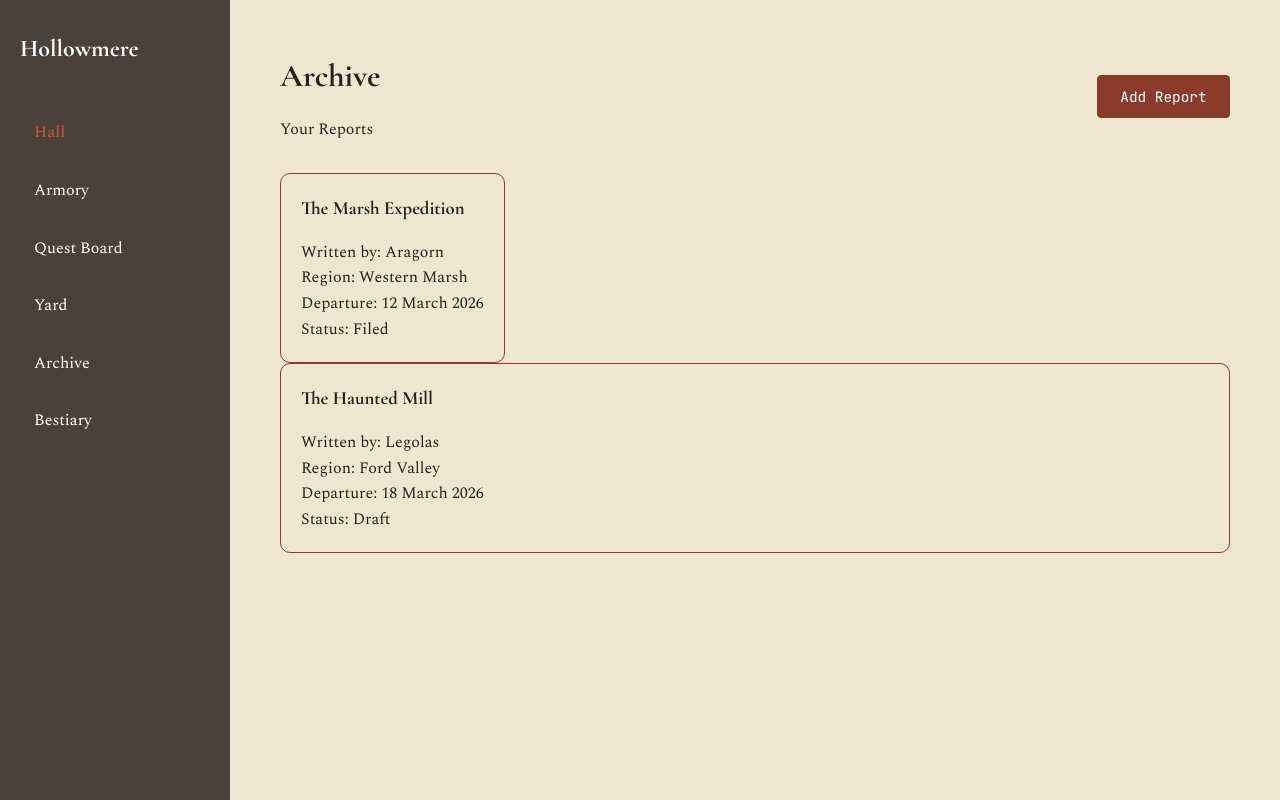
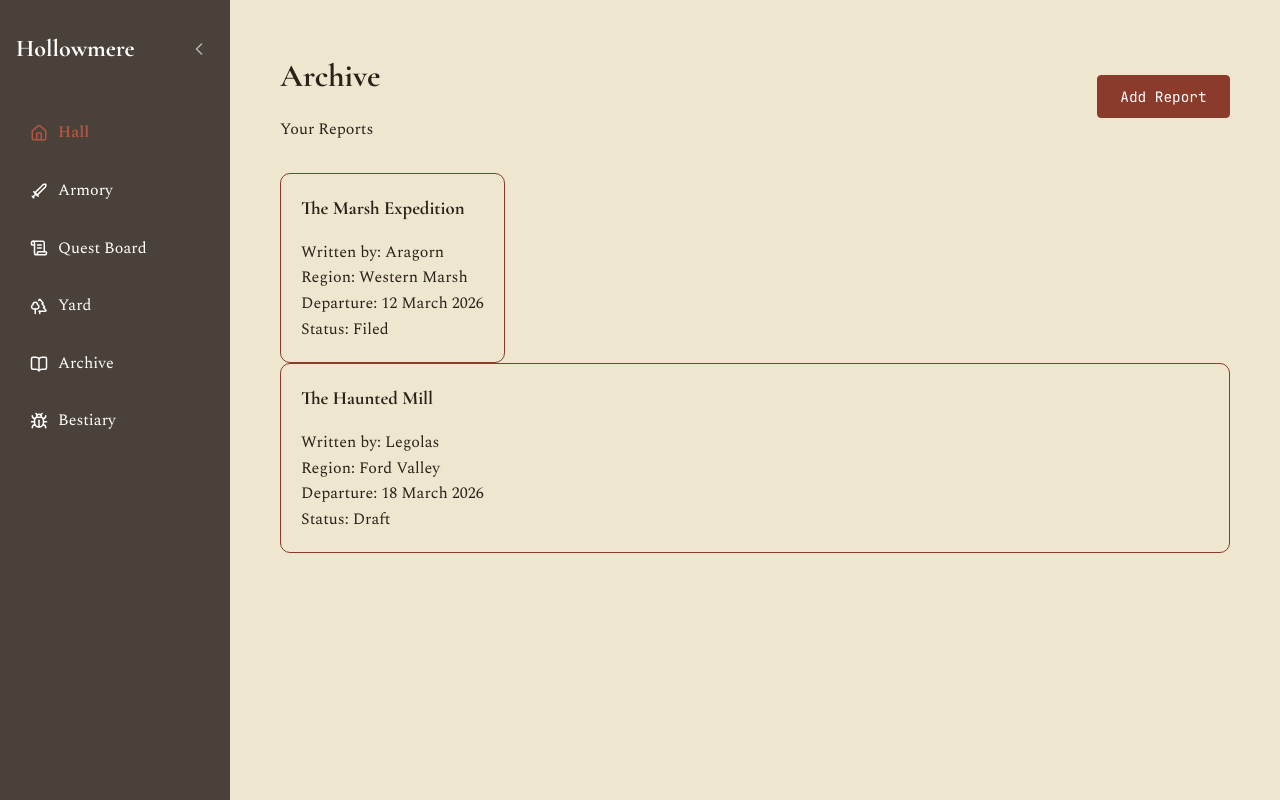
Before and after one commit to Koiya-RUAS/INF2C-Team-4-WebAppDev, a React (Vite) app in the folder React/ClientApp/: page / in a window 1280 px wide. Built offline with nearby package versions, Linux system fonts and the light colour scheme; a web font is replaced by a local one.

Commit message:
navbar inklapbaar

```diff
--- a/React/ClientApp/src/App.tsx
+++ b/React/ClientApp/src/App.tsx
@@ -4,6 +4,17 @@ import "./global.css";
 import QuestPage from "./pages/questPage";
 import Button from "./components/ui/button/button";
 import GearDetailPage from "./pages/detailGear/gearDetailPage";
+import { useState } from "react";
+import { Home, Sword, ScrollText, Trees, BookOpen, Bug, ChevronLeft, ChevronRight } from "lucide-react";
+
+const navItems = [
+  { to: "/", label: "Hall", icon: Home },
+  { to: "/armory", label: "Armory", icon: Sword },
+  { to: "/quest", label: "Quest Board", icon: ScrollText },
+  { to: "/yard", label: "Yard", icon: Trees },
+  { to: "/archive", label: "Archive", icon: BookOpen },
+  { to: "/bestiary", label: "Bestiary", icon: Bug },
+]
 
 function ArchivePage() {
   return (
@@ -39,18 +50,24 @@ function ArchivePage() {
 }
 
 function App() {
+  const [collapsed, setCollapsed] = useState(false);
+
   return (
     <div className="page">
-      <nav className="sidebar">
-        <h2>Hollowmere</h2>
-
+      <nav className={`sidebar${collapsed ? " sidebar--collapsed" : ""}`}>
+        <div className="sidebar-header">
+          {!collapsed && <h2>Hollowmere</h2>}
+          <button className="sidebar-toggle" onClick={() => setCollapsed((c) => !c)} aria-label={collapsed ? "Expand sidebar" : "Collapse sidebar"}>
+            {collapsed ? <ChevronRight size={20} strokeWidth={1.8} /> : <ChevronLeft size={20} strokeWidth={1.8} />}
+          </button>
+        </div>
         <div className="pages-on-menu">
-          <NavLink to="/">Hall</NavLink>
-          <NavLink to="/armory">Armory</NavLink>
-          <NavLink to="/quest">Quest Board</NavLink>
-          <NavLink to="/yard">Yard</NavLink>
-          <NavLink to="/archive">Archive</NavLink>
-          <NavLink to="/bestiary">Bestiary</NavLink>
+          {navItems.map(({to, label, icon: Icon}) => (
+            <NavLink key={to} to={to} title={collapsed ? label : undefined}>
+              <Icon size={18} className="nav-icon" />
+              {!collapsed && <span>{label}</span>}
+            </NavLink>
+          ))}
         </div>
       </nav>
 
--- a/React/ClientApp/src/archive.css
+++ b/React/ClientApp/src/archive.css
@@ -1,17 +1,51 @@
 .sidebar {
     width: 230px;
     min-height: 100vh;
-    padding: 30px 20px;
+    padding: 30px 16px;
     box-sizing: border-box;
     background-color: var(--color-nav);
     border-right: 1px solid var(--color-nav);
     flex-shrink: 0;
-
+    transition: width 0.25s ease;
 }
 
+.sidebar--collapsed {
+    width: 64px;
+}
+
+.sidebar-header {
+    display: flex;
+    align-items: center;
+    justify-content: space-between;
+    margin-bottom: 40px;
+}
+
+.sidebar--collapsed .sidebar-header {
+    justify-content: center;
+}
 .sidebar h2 {
-    margin: 0 0 40px 0;
+    margin: 0;
     color: white;
+    white-space: nowrap;
+}
+
+.sidebar-toggle {
+    background: none;
+    border: none;
+    color: white;
+    cursor: pointer;
+    display: flex;
+    align-items: center;
+    justify-content: center;
+    padding: 4px;
+    border-radius: 6px;
+    opacity: 0.6;
+    flex-shrink: 0;
+}
+
+.sidebar-toggle:hover {
+    opacity: 1;
+    background-color: rgba(255, 255, 255, 0.1);
 }
 
 .pages-on-menu {
@@ -21,11 +55,20 @@
 }
 
 .pages-on-menu a {
-    display: block;
+    display: flex;
+    align-items: center;
+    gap: 10px;
     padding: 12px 14px;
     color: white;
     text-decoration: none;
     border-radius: 10px;
+    white-space: nowrap;
+    overflow: hidden;
+}
+
+.sidebar--collapsed .pages-on-menu a {
+    justify-content: center;
+    padding: 12px;
 }
 
 .pages-on-menu a:hover {
@@ -35,6 +78,10 @@
 .pages-on-menu a.active {
     color: var(--color-primary-light);
     font-weight: 600
+}
+
+.nav-icon {
+    flex-shrink: 0;
 }
 
 .content {
```
